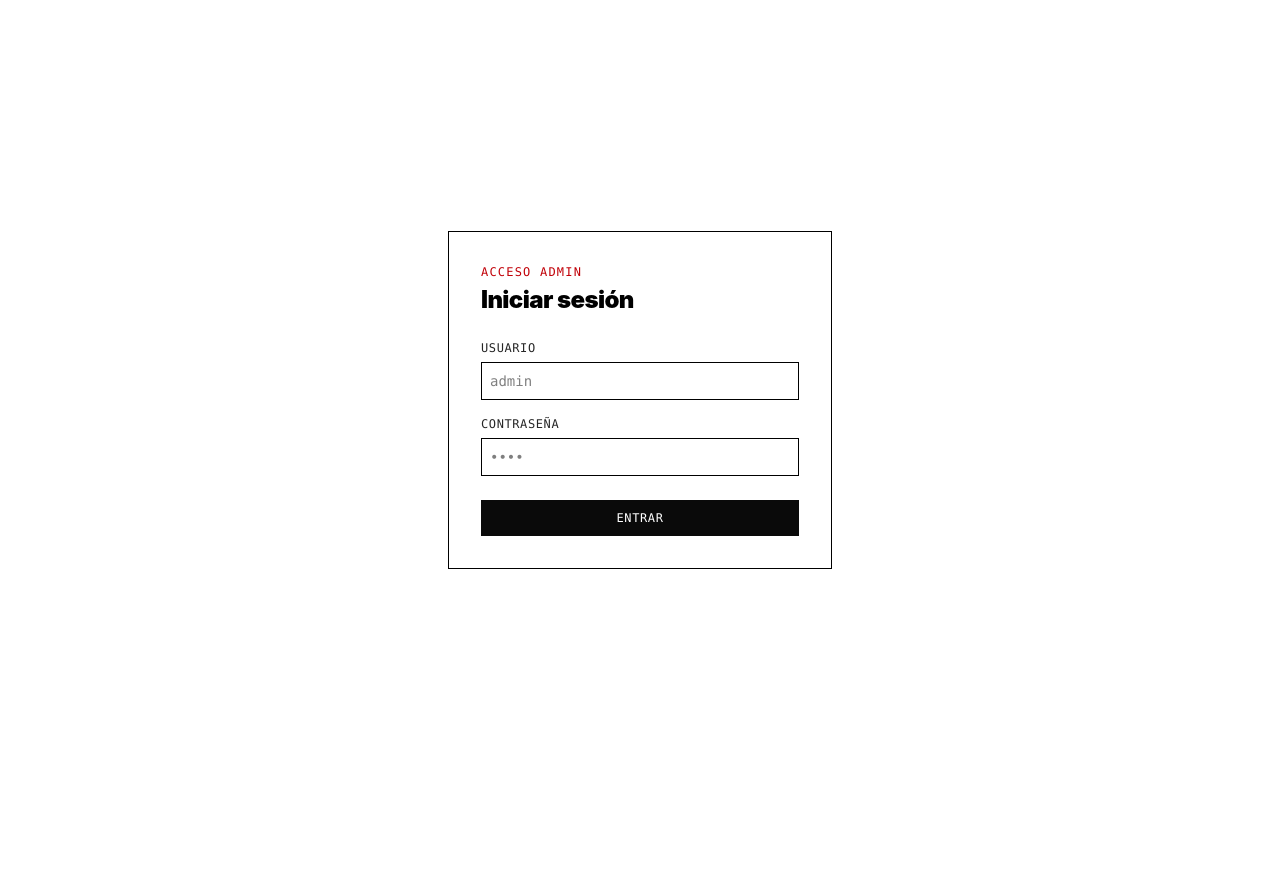
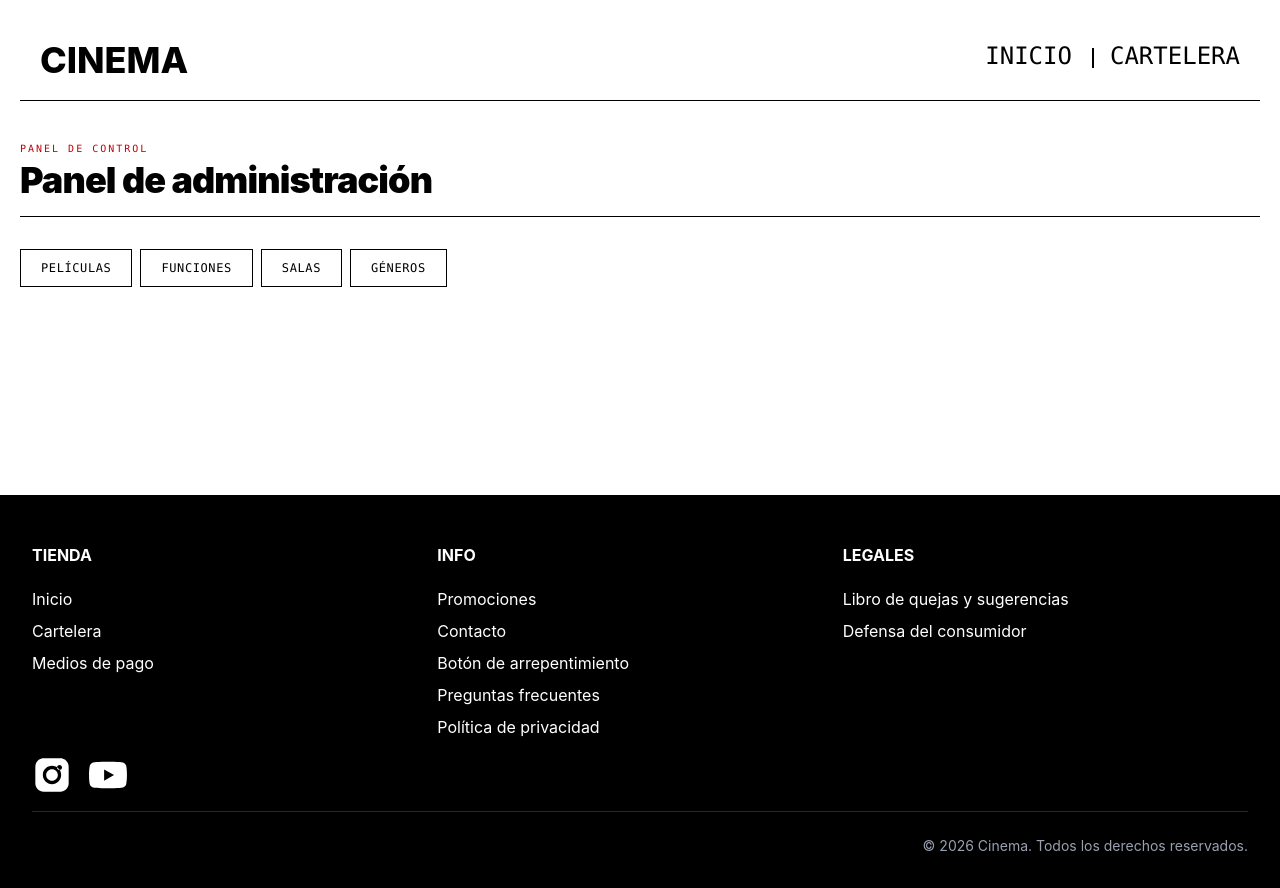
Before and after one commit to tadeo1106/PP1-EFI-javaScript, a React (Vite) app: page /admin in a window 1280 px wide. Before the commit the page ends 800 px from the top, so only its background shows below. Built offline with nearby package versions, Linux system fonts and the light colour scheme.

Commit message:
ajuste admin / sin login y ahora son rutas anidadas

```diff
--- a/src/App.jsx
+++ b/src/App.jsx
@@ -11,8 +11,12 @@ function App() {
     <BrowserRouter>
       <Routes>
         <Route path="/" element={<Home />} />
-        <Route path="/admin" element={<Admin />} />
-
+        <Route path="/admin/*" element={<Admin />}>
+          <Route path="peliculas" element={<div></div>} />
+          <Route path="funciones" element={<div></div>} />
+          <Route path="salas" element={<div></div>} />
+          <Route path="generos" element={<div></div>} />
+        </Route>
         <Route path="/cartelera/*" element={<Cartelera />}>
           <Route index element={<Navigate to="en-cartelera" replace />} />
           <Route
--- a/src/commponets/AdminSeccion.jsx
+++ b/src/commponets/AdminSeccion.jsx
@@ -1,4 +1,4 @@
-export function AdminSeccion({ campos, filas }) {
+export function AdminSeccion({ campos = [], filas = [] }) {
   return (
     <div>
       {/* Formulario */}
--- a/src/commponets/LoginAdmin.jsx
+++ /dev/null
@@ -1,85 +0,0 @@
-import { useState } from "react";
-
-const ADMIN_USER = "admin";
-const ADMIN_PASS = "1234";
-
-export function LoginAdmin({ onLogin }) {
-  const [usuario, setUsuario] = useState("");
-  const [password, setPassword] = useState("");
-  const [error, setError] = useState(false);
-
-  const handleSubmit = (e) => {
-    e.preventDefault();
-    if (usuario === ADMIN_USER && password === ADMIN_PASS) {
-      setError(false);
-      localStorage.setItem("isAdmin", "true");
-      onLogin();
-    } else {
-      setError(true);
-    }
-  };
-
-  return (
-    <div className="min-h-screen flex items-center justify-center p-4">
-      <div className="w-full max-w-sm border border-black bg-white p-6 md:p-8">
-        <p className="font-mono text-xs text-red-700 uppercase tracking-widest mb-1">
-          Acceso admin
-        </p>
-        <h2 className="text-2xl font-black tracking-tight mb-6">
-          Iniciar sesión
-        </h2>
-
-        <form onSubmit={handleSubmit} className="flex flex-col gap-4">
-          <div className="flex flex-col gap-1.5">
-            <label
-              htmlFor="admin-usuario"
-              className="font-mono text-xs uppercase tracking-wider text-neutral-800"
-            >
-              Usuario
-            </label>
-            <input
-              id="admin-usuario"
-              type="text"
-              value={usuario}
-              onChange={(e) => setUsuario(e.target.value)}
-              placeholder="admin"
-              className="border border-black p-2 font-mono text-sm focus:outline-none focus:ring-1 focus:ring-red-700"
-              required
-            />
-          </div>
-
-          <div className="flex flex-col gap-1.5">
-            <label
-              htmlFor="admin-password"
-              className="font-mono text-xs uppercase tracking-wider text-neutral-800"
-            >
-              Contraseña
-            </label>
-            <input
-              id="admin-password"
-              type="password"
-              value={password}
-              onChange={(e) => setPassword(e.target.value)}
-              placeholder="••••"
-              className="border border-black p-2 font-mono text-sm focus:outline-none focus:ring-1 focus:ring-red-700"
-              required
-            />
-          </div>
-
-          {error && (
-            <p className="font-mono text-xs text-red-700">
-              Datos incorrectos
-            </p>
-          )}
-
-          <button
-            type="submit"
-            className="mt-2 bg-neutral-950 text-white hover:bg-red-700 transition-colors font-mono py-2.5 px-4 text-xs uppercase tracking-wider cursor-pointer"
-          >
-            Entrar
-          </button>
-        </form>
-      </div>
-    </div>
-  );
-}
--- a/src/commponets/navar.jsx
+++ b/src/commponets/navar.jsx
@@ -2,7 +2,6 @@ import { NavLink } from "react-router-dom";
 const Enlaces = [
   { texto: "inicio", path: "/" },
   { texto: "cartelera", path: "/cartelera" },
-  { texto: "admin", path: "/admin" },
 ];
 
 export function Navar() {
--- a/src/pages/Admin.jsx
+++ b/src/pages/Admin.jsx
@@ -1,10 +1,8 @@
-import { useState } from "react";
+import { NavLink, Outlet } from "react-router-dom";
 import { Navar } from "../commponets/navar";
 import { Footer } from "../commponets/Footer";
-import { AdminSeccion } from "../commponets/AdminSeccion";
-import { LoginAdmin } from "../commponets/LoginAdmin";
 
-const SECCIONES = {
+export const SECCIONES = {
   peliculas: {
     titulo: "Películas",
     campos: [
@@ -89,22 +87,6 @@ const SECCIONES = {
 };
 
 export function Admin() {
-  const [logueado, setLogueado] = useState(
-    () => localStorage.getItem("isAdmin") === "true"
-  );
-  const [seccionActiva, setSeccionActiva] = useState("peliculas");
-
-  if (!logueado) {
-    return <LoginAdmin onLogin={() => setLogueado(true)} />;
-  }
-
-  const handleCerrarSesion = () => {
-    localStorage.removeItem("isAdmin");
-    setLogueado(false);
-  };
-
-  const seccionActual = SECCIONES[seccionActiva];
-
   return (
     <>
       <div className="m-5">
@@ -121,41 +103,27 @@ export function Admin() {
                 Panel de administración
               </h1>
             </div>
-            <button
-              type="button"
-              onClick={handleCerrarSesion}
-              className="bg-neutral-950 text-white hover:bg-red-700 transition-colors font-mono px-4 py-2 text-xs uppercase tracking-wider cursor-pointer"
-            >
-              Cerrar sesión
-            </button>
           </div>
 
           {/* Pestañas de secciones */}
           <div className="flex flex-wrap gap-2 mb-8">
-            {Object.entries(SECCIONES).map(([key, data]) => {
-              const esActiva = seccionActiva === key;
-              return (
-                <button
-                  key={key}
-                  type="button"
-                  onClick={() => setSeccionActiva(key)}
-                  className={`font-mono text-xs uppercase tracking-wider px-5 py-2.5 transition-colors cursor-pointer border border-black ${
-                    esActiva
+            {Object.entries(SECCIONES).map(([key, data]) => (
+              <NavLink
+                key={key}
+                to={`/admin/${key}`}
+                className={({ isActive }) =>
+                  `font-mono text-xs uppercase tracking-wider px-5 py-2.5 transition-colors cursor-pointer border border-black ${
+                    isActive
                       ? "bg-neutral-950 text-white"
                       : "bg-white text-black hover:bg-neutral-100"
-                  }`}
-                >
-                  {data.titulo}
-                </button>
-              );
-            })}
+                  }`
+                }
+              >
+                {data.titulo}
+              </NavLink>
+            ))}
           </div>
-
-          {/* Sección activa */}
-          <AdminSeccion
-            campos={seccionActual.campos}
-            filas={seccionActual.filas}
-          />
+          <Outlet />
         </main>
       </div>
 
```
